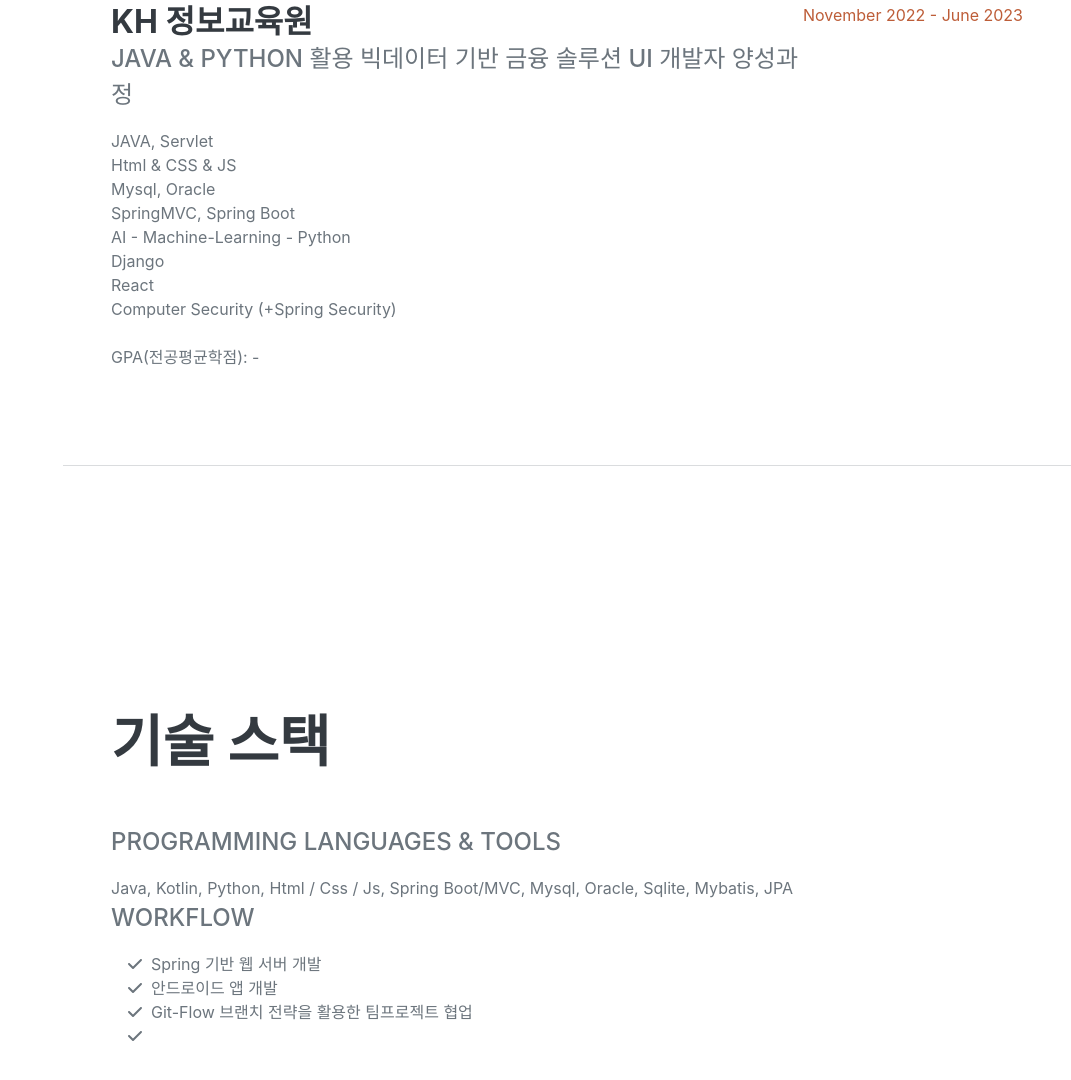
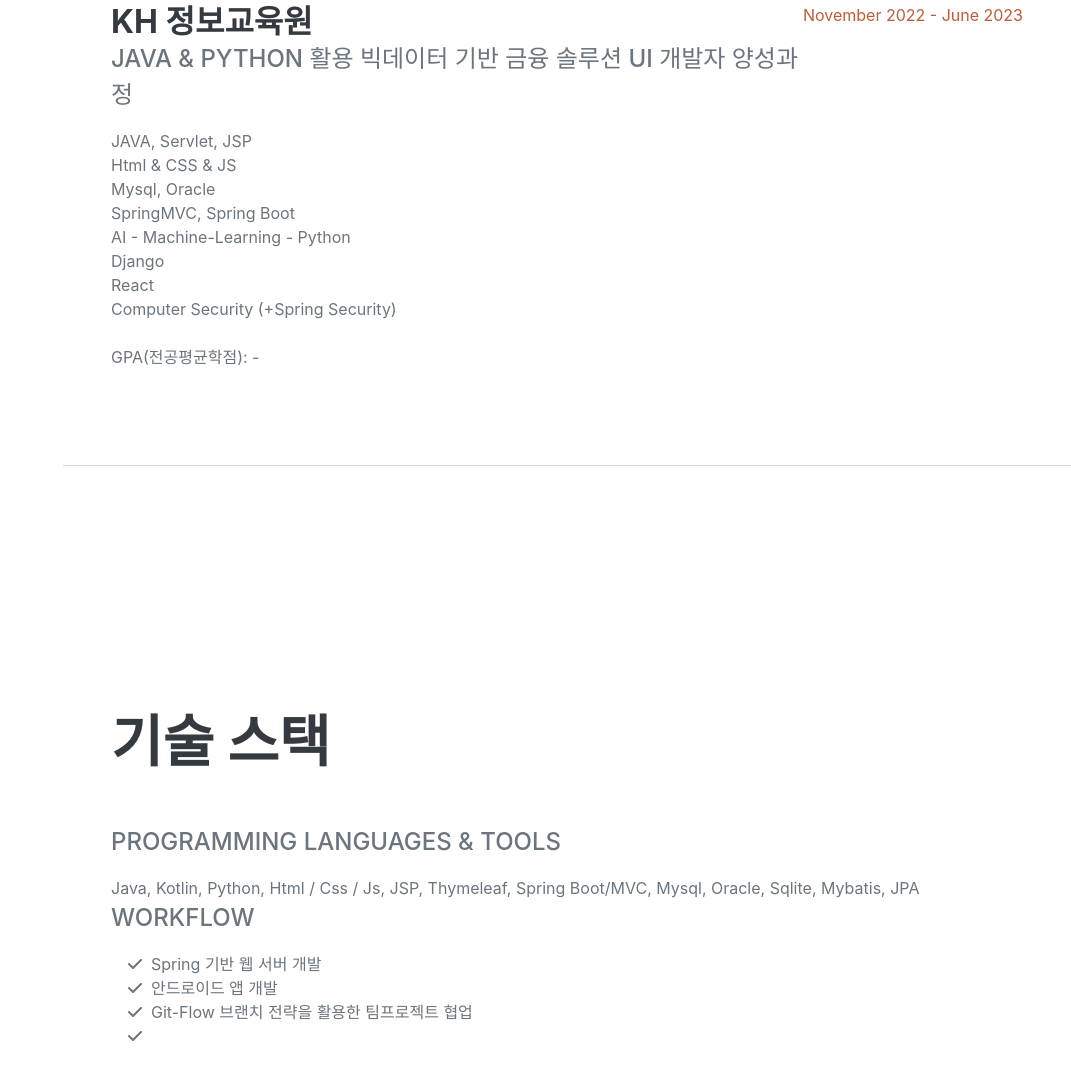
Before and after one commit to wn1331/Portfolio, a plain HTML site: page index.html in a window 1280 px wide. Shown: the part 3691-4771 px from the top of the page, without its empty margins (209-1280 px from the left). Drawn offline with nearby package versions, Linux system fonts and the light colour scheme; a web font is replaced by a local one.

Commit message:
3/29수정

```diff
--- a/index.html
+++ b/index.html
@@ -270,7 +270,7 @@
               <div>WebProgramming Basic(웹프로그래밍기초) - Html, CSS, JS</div>
               <div>WebProgramming Practice(웹프로그래밍실습) - Java, Mysql</div>
               <div>
-                WebProgramming Advanced(웹프로그래밍고급) - Servlet, JDBC
+                WebProgramming Advanced(웹프로그래밍고급) - JSP , Servlet, JDBC
               </div>
               <div>
                 WebProgramming Intensive(웹프로그래밍심화) - WebApplication
@@ -340,7 +340,7 @@
               <div class="subheading mb-3">
                 JAVA & Python 활용 빅데이터 기반 금융 솔루션 UI 개발자 양성과정
               </div>
-              <div>JAVA, Servlet</div>
+              <div>JAVA, Servlet, JSP</div>
               <div>Html & CSS & JS</div>
               <div>Mysql, Oracle</div>
               <div>SpringMVC, Spring Boot</div>
@@ -364,8 +364,8 @@
           <h2 class="mb-5">기술 스택</h2>
           <div class="subheading mb-3">Programming Languages & Tools</div>
           <div>
-            Java, Kotlin, Python, Html / Css / Js, Spring Boot/MVC, Mysql,
-            Oracle, Sqlite, Mybatis, JPA
+            Java, Kotlin, Python, Html / Css / Js, JSP, Thymeleaf, Spring
+            Boot/MVC, Mysql, Oracle, Sqlite, Mybatis, JPA
           </div>
           <!-- <ul class="list-inline dev-icons">
             <li class="list-inline-item"><i class="fab fa-html5"></i></li>
```
